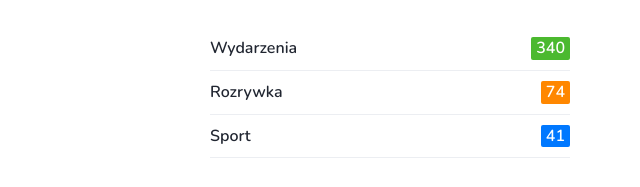
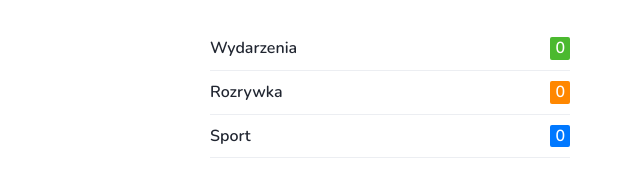
Before and after one commit to zddkdqooo/zawiercienatopie, a plain HTML site: page wydarzenia.html in a window 1280 px wide. Shown: the part 613-800 px from the top of the page, 640-1280 px from the left. Drawn offline with nearby package versions, Linux system fonts and the light colour scheme.

Commit message:
Update wydarzenia.html

```diff
--- a/wydarzenia.html
+++ b/wydarzenia.html
@@ -147,9 +147,9 @@
 							</div>
 							<div class="category-widget">
 								<ul>
-									<li><a href="wydarzenia" class="cat-1">Wydarzenia<span>340</span></a></li>
-									<li><a href="rozrywka" class="cat-2">Rozrywka<span>74</span></a></li>
-									<li><a href="sport" class="cat-4">Sport<span>41</span></a></li>
+									<li><a href="wydarzenia" class="cat-1">Wydarzenia<span>0</span></a></li>
+									<li><a href="rozrywka" class="cat-2">Rozrywka<span>0</span></a></li>
+									<li><a href="sport" class="cat-4">Sport<span>0</span></a></li>
 								</ul>
 							</div>
 						</div>
```
